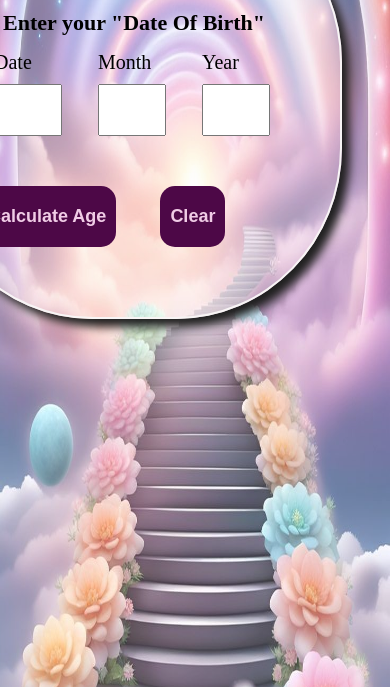
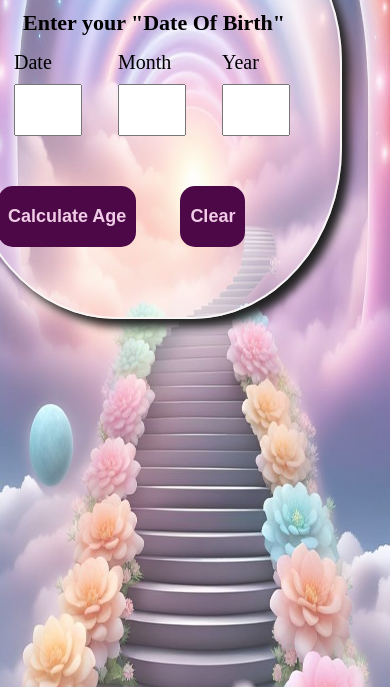
Before and after one commit to MusfiraHamdoona/CodeAlpha_task, a plain HTML site: page index.html in a window 390 px wide. Shown: the part 157-848 px from the top of the page. Drawn offline with Linux system fonts and the light colour scheme.

Commit message:
Update style.css

```diff
--- a/style.css
+++ b/style.css
@@ -97,7 +97,7 @@ img{
     right:3rem;
     border:2px solid rgb(248, 245, 245);
     border-radius:40%;
-    padding:50px 50px;
+    padding:50px 30px;
     background-color:rgb(248, 245, 245,0.2);
     box-shadow:8px 8px 10px rgb(32, 32, 32);
 
```
